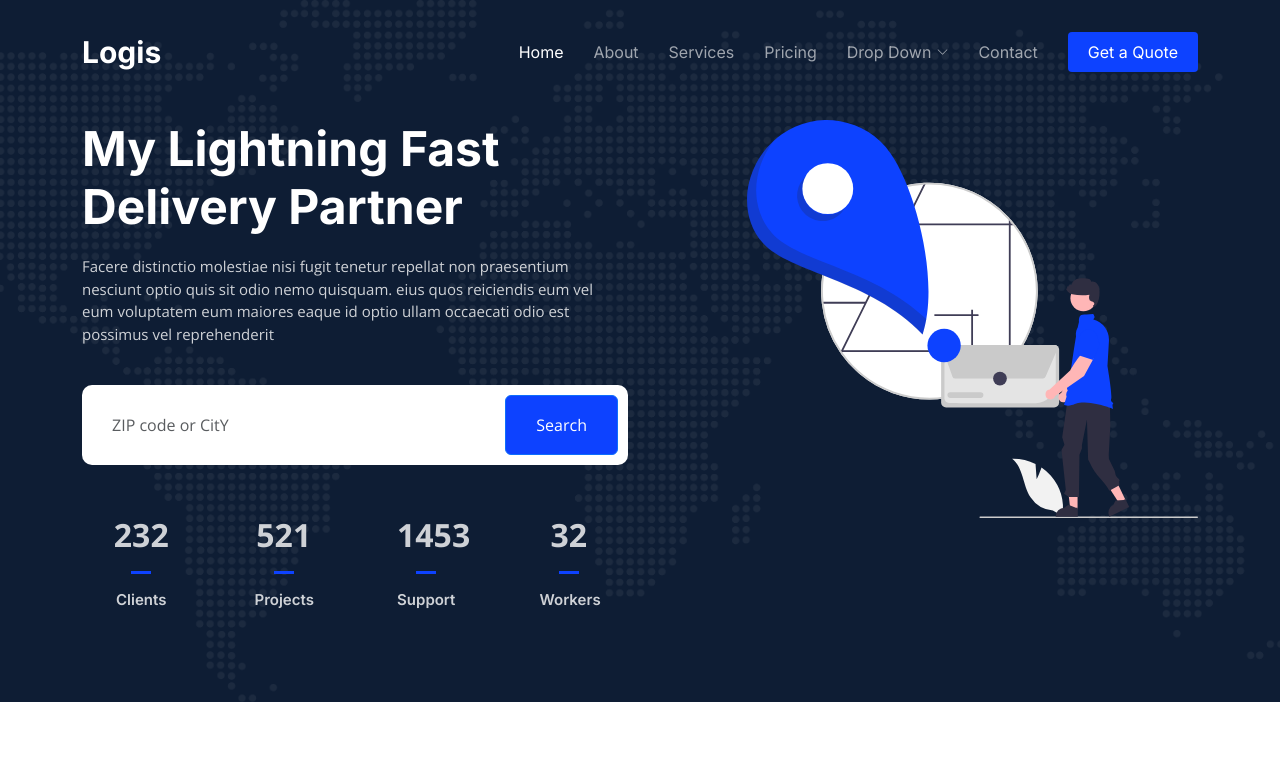
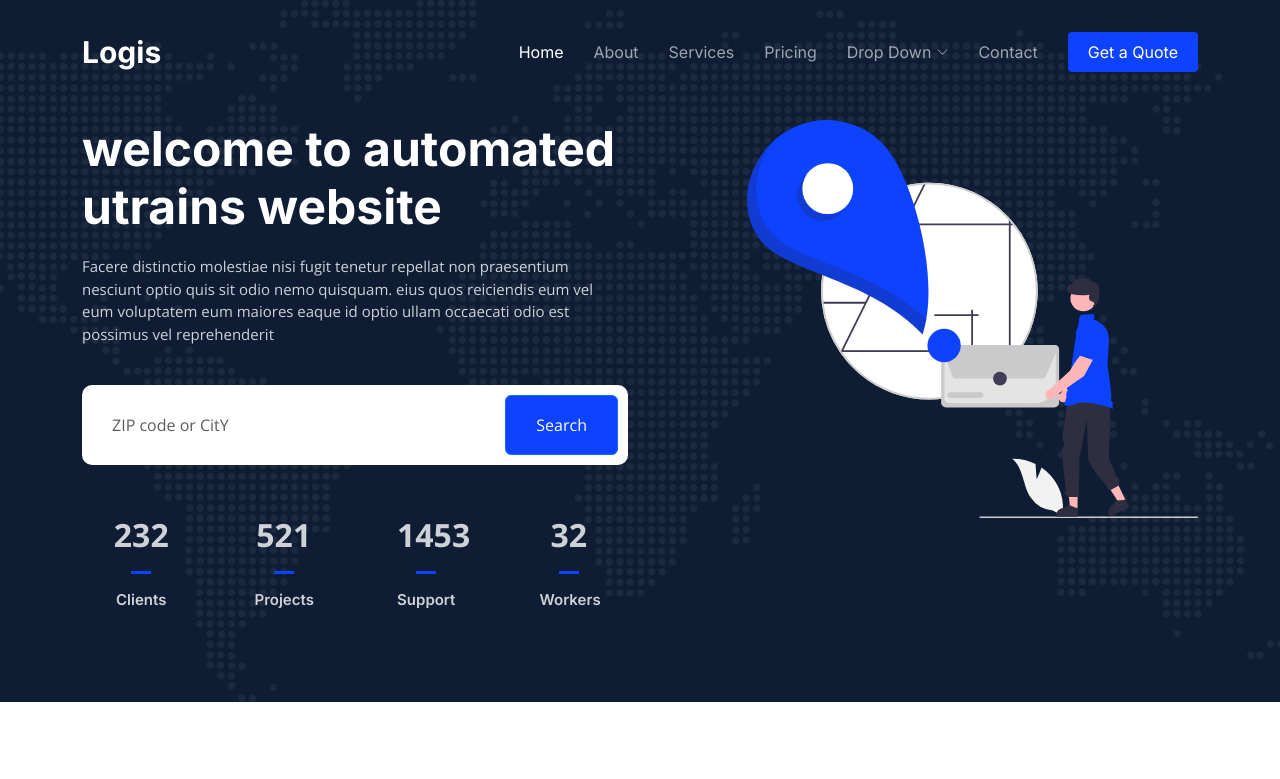
Before and after one commit to Eyungsi/myapp, a plain HTML site: page index.html in a window 1280 px wide. Shown: the top 779 px of the page. Drawn offline with nearby package versions, Linux system fonts and the light colour scheme.

Commit message:
commit changes

```diff
--- a/index.html
+++ b/index.html
@@ -89,7 +89,7 @@
     <div class="container">
       <div class="row gy-4 d-flex justify-content-between">
         <div class="col-lg-6 order-2 order-lg-1 d-flex flex-column justify-content-center">
-          <h2 data-aos="fade-up">My Lightning Fast Delivery Partner</h2>
+          <h2 data-aos="fade-up">welcome to automated utrains website</h2>
           <p data-aos="fade-up" data-aos-delay="100">Facere distinctio molestiae nisi fugit tenetur repellat non praesentium nesciunt optio quis sit odio nemo quisquam. eius quos reiciendis eum vel eum voluptatem eum maiores eaque id optio ullam occaecati odio est possimus vel reprehenderit</p>
 
           <form action="#" class="form-search d-flex align-items-stretch mb-3" data-aos="fade-up" data-aos-delay="200">
```
